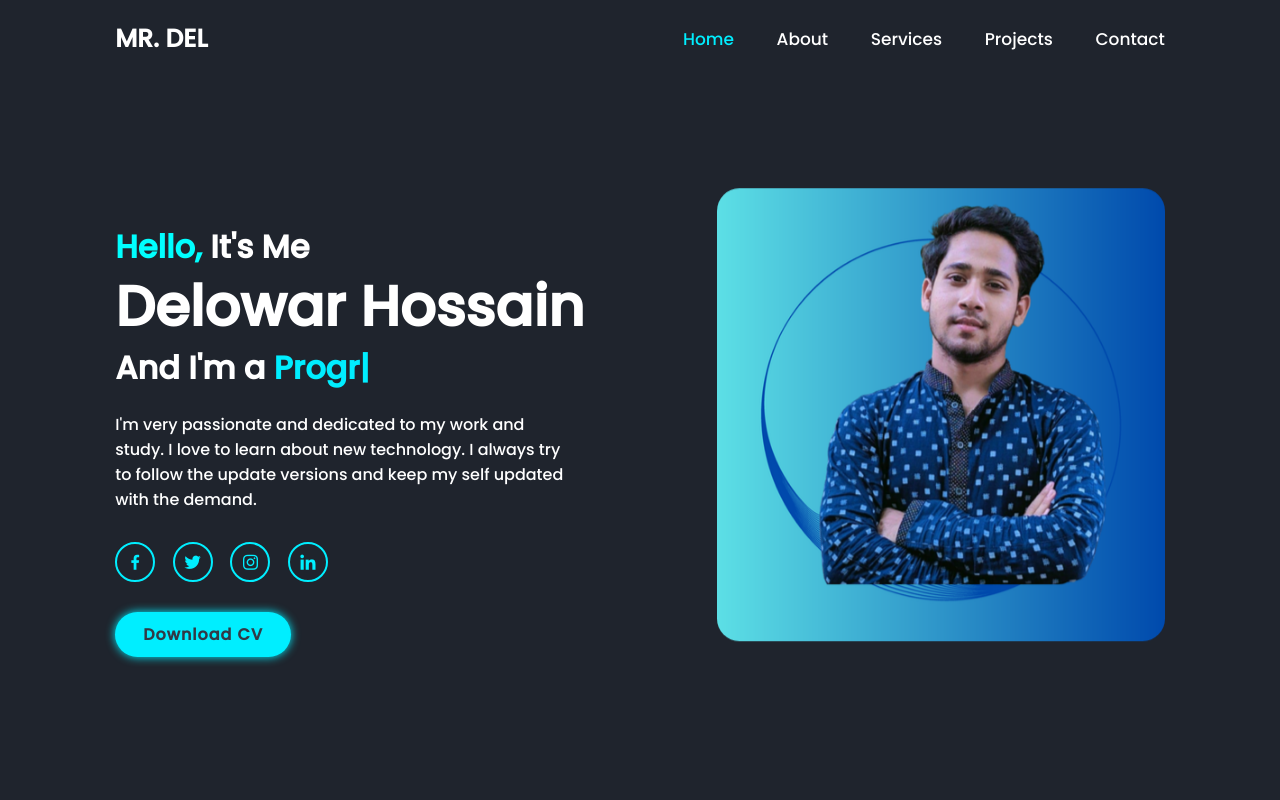
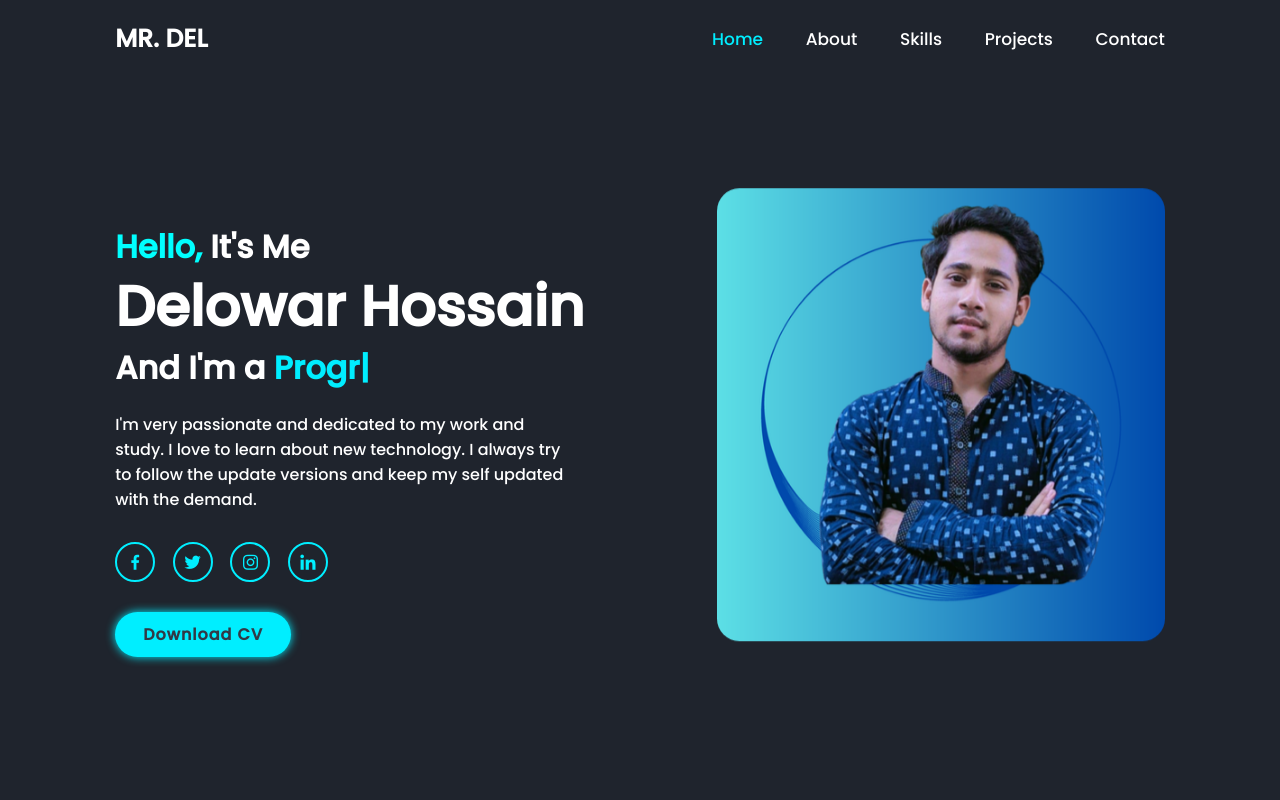
Before and after one commit to mrdel56/del-portfolio, a plain HTML site: page index.html in a window 1280 px wide. Shown: the top 800 px of the page. Drawn offline with nearby package versions, Linux system fonts and the light colour scheme.

Commit message:
second commit

```diff
--- a/index.html
+++ b/index.html
@@ -23,7 +23,7 @@
         <nav class="navbar">
             <a href="#home" class="active">Home</a>
             <a href="#about">About</a>
-            <a href="#services">Services</a>
+            <a href="#services">Skills</a>
             <a href="#portfolio">Projects</a>
             <a href="#contact">Contact</a>
         </nav>
```
